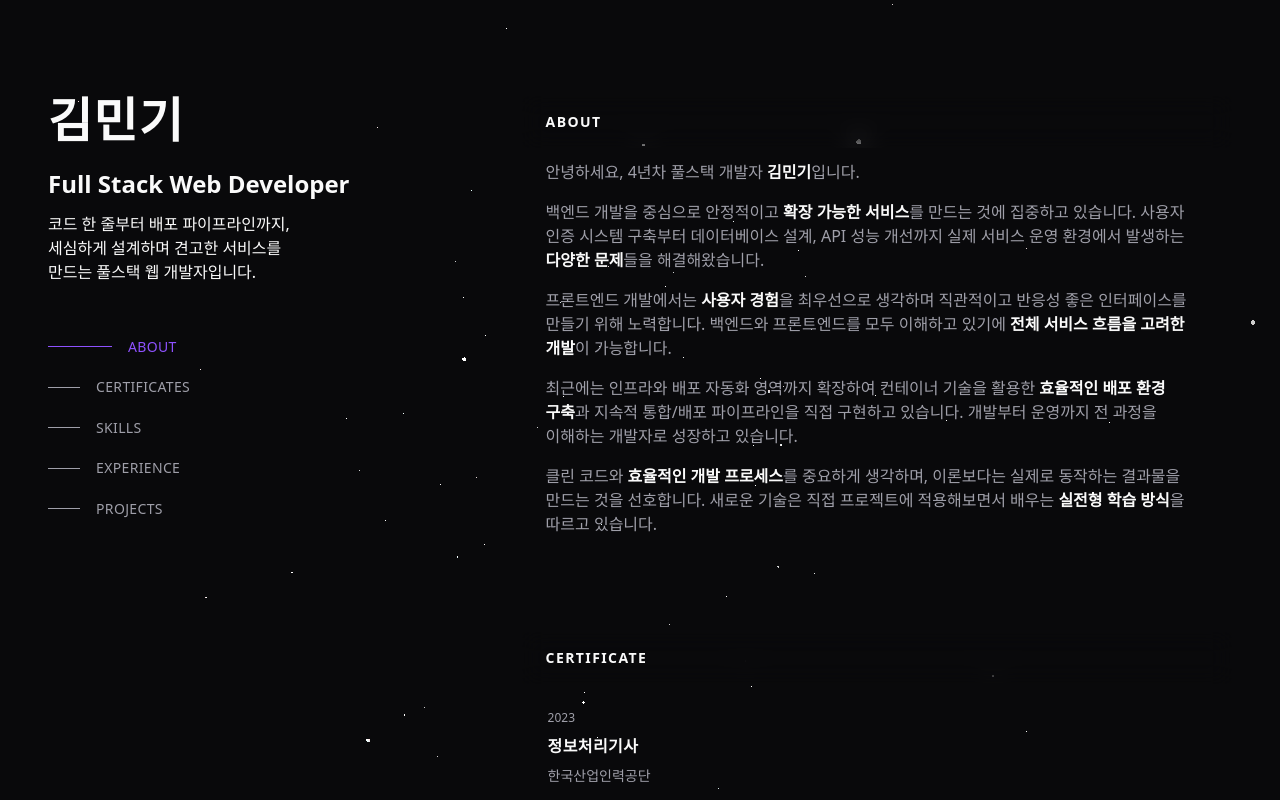
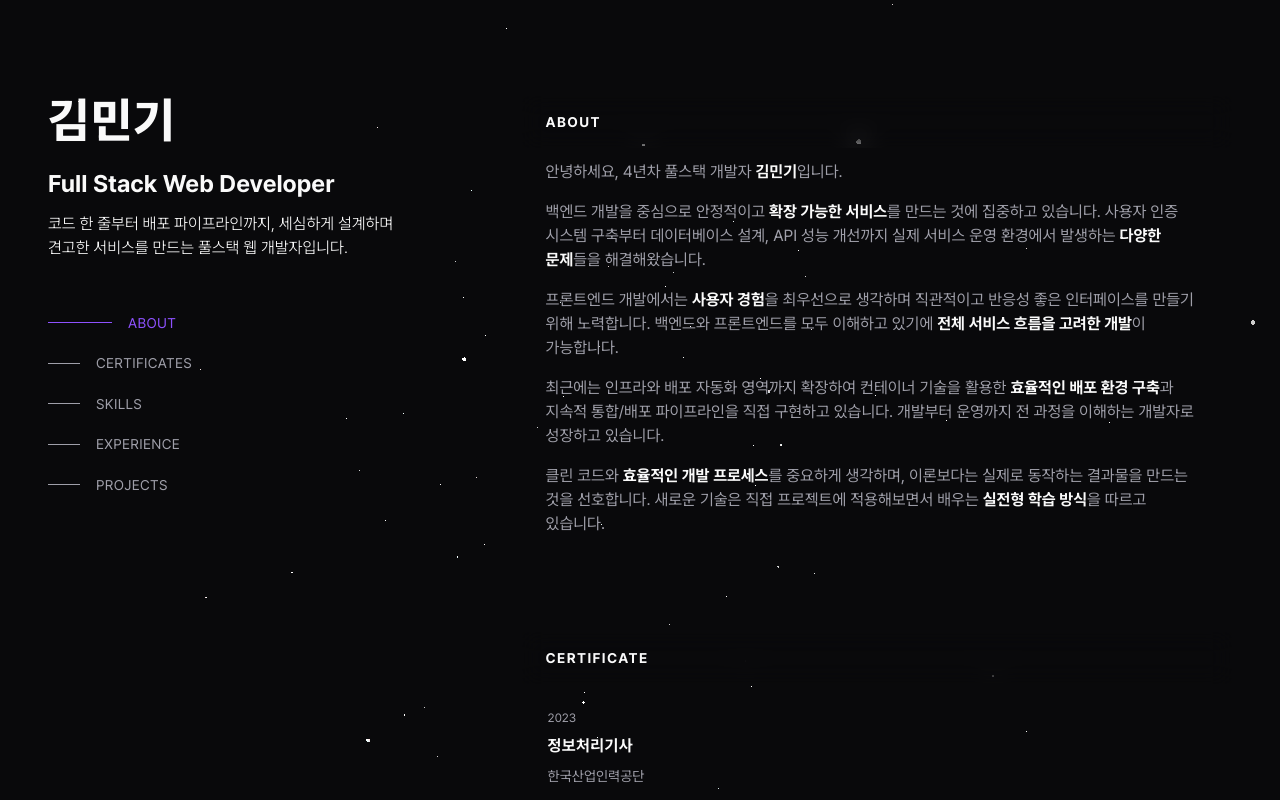
Before and after one commit to mnii5625/portfolio-v1, a Next.js app: page / in a window 1280 px wide. Shown: the top 800 px of the page. Built offline with nearby package versions, Linux system fonts and the light colour scheme.

Commit message:
replace `Geist` font with locally hosted `Pretendard` font for improved customization and control

```diff
--- a/app/globals.css
+++ b/app/globals.css
@@ -6,7 +6,7 @@
 @theme inline {
   --color-background: var(--background);
   --color-foreground: var(--foreground);
-  --font-sans: var(--font-geist-sans);
+  --font-sans: var(--font-pretendard);
   --font-mono: var(--font-geist-mono);
   --color-sidebar-ring: var(--sidebar-ring);
   --color-sidebar-border: var(--sidebar-border);
--- a/app/layout.tsx
+++ b/app/layout.tsx
@@ -1,19 +1,16 @@
 import type { Metadata } from 'next';
-import { Geist, Geist_Mono } from 'next/font/google';
 import './globals.css';
 import { ThemeProvider } from 'next-themes';
 import { ReactNode } from 'react';
 import Cursor from '@/app/_components/ui/Cursor';
 import ParticleClient from '@/app/_components/ui/ParticleClient';
+import localFont from 'next/font/local';
 
-const geistSans = Geist({
-  variable: '--font-geist-sans',
-  subsets: ['latin']
-});
-
-const geistMono = Geist_Mono({
-  variable: '--font-geist-mono',
-  subsets: ['latin']
+const pretendard = localFont({
+  src: './fonts/PretendardVariable.woff2',
+  preload: true,
+  display: 'block',
+  variable: '--font-pretendard'
 });
 
 export const metadata: Metadata = {
@@ -31,9 +28,8 @@ export default function RootLayout({
     <html lang="en" suppressHydrationWarning className="scroll-smooth">
       <body
         className={`
-          ${geistSans.variable}
-          ${geistMono.variable}
-          antialiased
+          ${pretendard.variable}
+          font-sans antialiased
         `}
       >
 
```
Also changed, not shown: app/fonts/PretendardVariable.woff2 (added).
